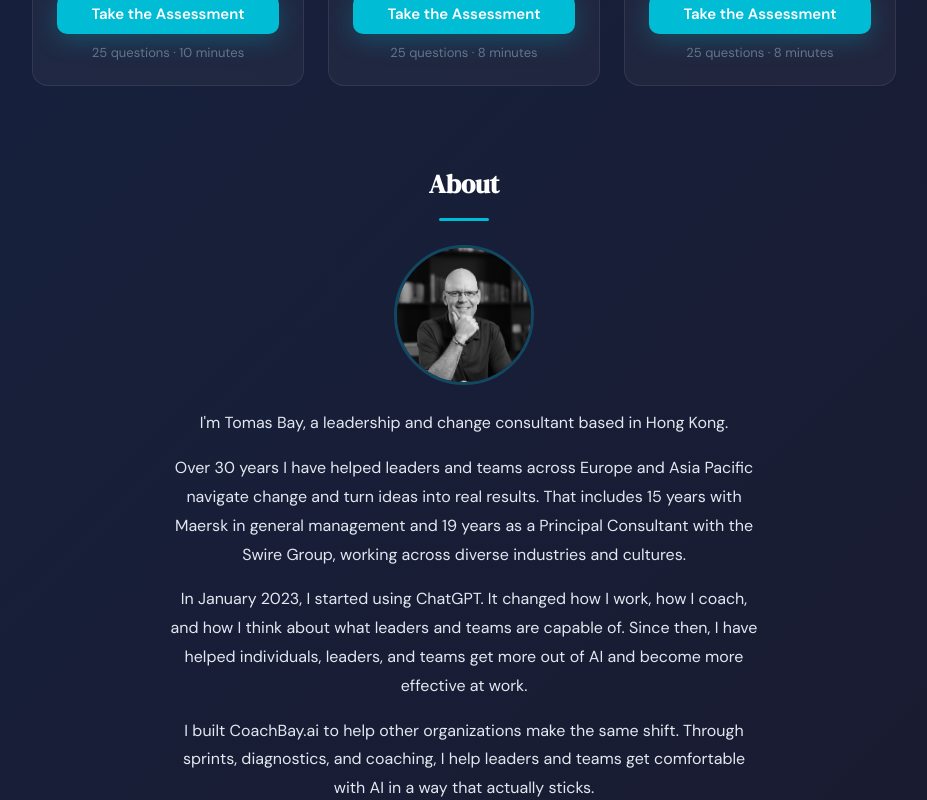
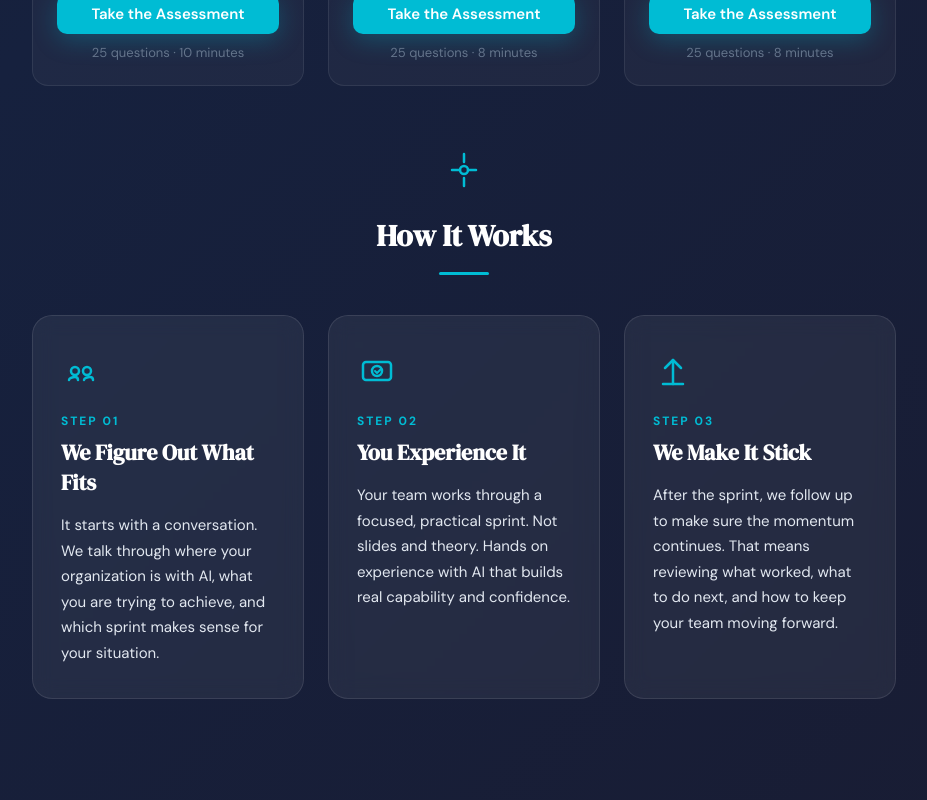
Before and after one commit to coachbay/site, a React (Vite) app: page / in a window 1280 px wide. Shown: the part 2460-3260 px from the top of the page, without its empty margins (176-1103 px from the left). Built offline with nearby package versions, Linux system fonts and the light colour scheme.

Commit message:
Add How It Works section: conversation, sprint, follow-up

```diff
--- a/LandingPage.jsx
+++ b/LandingPage.jsx
@@ -624,6 +624,117 @@ export default function LandingPage({ onNavigate }) {
         </div>
       </div>
 
+      {/* How It Works Section */}
+      <div style={{
+        maxWidth: 960,
+        margin: "0 auto",
+        padding: "20px 24px 60px",
+      }}>
+        <div style={{ textAlign: "center", marginBottom: 40 }}>
+          <div style={{ marginBottom: 16 }}>
+            <svg width="48" height="48" viewBox="0 0 48 48" fill="none">
+              <path d="M12 24h8m8 0h8" stroke={CYAN} strokeWidth="2.5" strokeLinecap="round"/>
+              <circle cx="24" cy="24" r="4" stroke={CYAN} strokeWidth="2.5" fill="none"/>
+              <path d="M24 8v8m0 16v8" stroke={CYAN} strokeWidth="2.5" strokeLinecap="round"/>
+            </svg>
+          </div>
+          <h2 style={{
+            fontFamily: "'DM Serif Display', serif",
+            fontSize: 30,
+            color: "#fff",
+            margin: "0 0 8px",
+          }}>
+            How It Works
+          </h2>
+          <div style={{ width: 50, height: 3, background: CYAN, margin: "16px auto", borderRadius: 2 }} />
+        </div>
+
+        <div className="card-grid" style={{ padding: "0 24px" }}>
+          {[
+            {
+              step: "01",
+              title: "We Figure Out What Fits",
+              description: "It starts with a conversation. We talk through where your organization is with AI, what you are trying to achieve, and which sprint makes sense for your situation.",
+              icon: (
+                <svg width="40" height="40" viewBox="0 0 40 40" fill="none">
+                  <path d="M8 28c0-2 4-3 6-3s3 1 3 3" stroke={CYAN} strokeWidth="2.5" strokeLinecap="round" fill="none"/>
+                  <circle cx="14" cy="19" r="4" stroke={CYAN} strokeWidth="2.5" fill="none"/>
+                  <path d="M23 28c0-2 4-3 6-3s3 1 3 3" stroke={CYAN} strokeWidth="2.5" strokeLinecap="round" fill="none"/>
+                  <circle cx="26" cy="19" r="4" stroke={CYAN} strokeWidth="2.5" fill="none"/>
+                </svg>
+              ),
+            },
+            {
+              step: "02",
+              title: "You Experience It",
+              description: "Your team works through a focused, practical sprint. Not slides and theory. Hands on experience with AI that builds real capability and confidence.",
+              icon: (
+                <svg width="40" height="40" viewBox="0 0 40 40" fill="none">
+                  <rect x="6" y="10" width="28" height="18" rx="3" stroke={CYAN} strokeWidth="2.5" fill="none"/>
+                  <circle cx="20" cy="19" r="5" stroke={CYAN} strokeWidth="2.5" fill="none"/>
+                  <path d="M18 19l2 2 4-4" stroke={CYAN} strokeWidth="2" strokeLinecap="round" strokeLinejoin="round" fill="none"/>
+                </svg>
+              ),
+            },
+            {
+              step: "03",
+              title: "We Make It Stick",
+              description: "After the sprint, we follow up to make sure the momentum continues. That means reviewing what worked, what to do next, and how to keep your team moving forward.",
+              icon: (
+                <svg width="40" height="40" viewBox="0 0 40 40" fill="none">
+                  <path d="M20 8v24" stroke={CYAN} strokeWidth="2.5" strokeLinecap="round"/>
+                  <path d="M12 16l8-8 8 8" stroke={CYAN} strokeWidth="2.5" strokeLinecap="round" strokeLinejoin="round" fill="none"/>
+                  <line x1="10" y1="32" x2="30" y2="32" stroke={CYAN} strokeWidth="2.5" strokeLinecap="round"/>
+                </svg>
+              ),
+            },
+          ].map((item) => (
+            <div key={item.step} style={{
+              background: "rgba(255,255,255,0.06)",
+              backdropFilter: "blur(10px)",
+              border: "1px solid rgba(255,255,255,0.1)",
+              borderRadius: 20,
+              padding: "36px 28px 32px",
+              display: "flex",
+              flexDirection: "column",
+              transition: "all 0.3s ease",
+            }}
+            onMouseEnter={(e) => {
+              e.currentTarget.style.background = "rgba(255,255,255,0.1)";
+              e.currentTarget.style.border = `1px solid ${CYAN}44`;
+              e.currentTarget.style.transform = "translateY(-4px)";
+            }}
+            onMouseLeave={(e) => {
+              e.currentTarget.style.background = "rgba(255,255,255,0.06)";
+              e.currentTarget.style.border = "1px solid rgba(255,255,255,0.1)";
+              e.currentTarget.style.transform = "translateY(0)";
+            }}
+            >
+              <div style={{ marginBottom: 16 }}>
+                {item.icon}
+              </div>
+              <div style={{
+                color: CYAN, fontSize: 12, fontWeight: 700,
+                letterSpacing: 2, marginBottom: 8,
+              }}>
+                STEP {item.step}
+              </div>
+              <h3 style={{
+                fontFamily: "'DM Serif Display', serif",
+                fontSize: 22, color: "#fff", margin: "0 0 16px",
+              }}>
+                {item.title}
+              </h3>
+              <p style={{
+                color: "#e2e8f0", fontSize: 15, lineHeight: 1.7, margin: 0,
+              }}>
+                {item.description}
+              </p>
+            </div>
+          ))}
+        </div>
+      </div>
+
       {/* About Section */}
       <div style={{
         maxWidth: 640,
```
